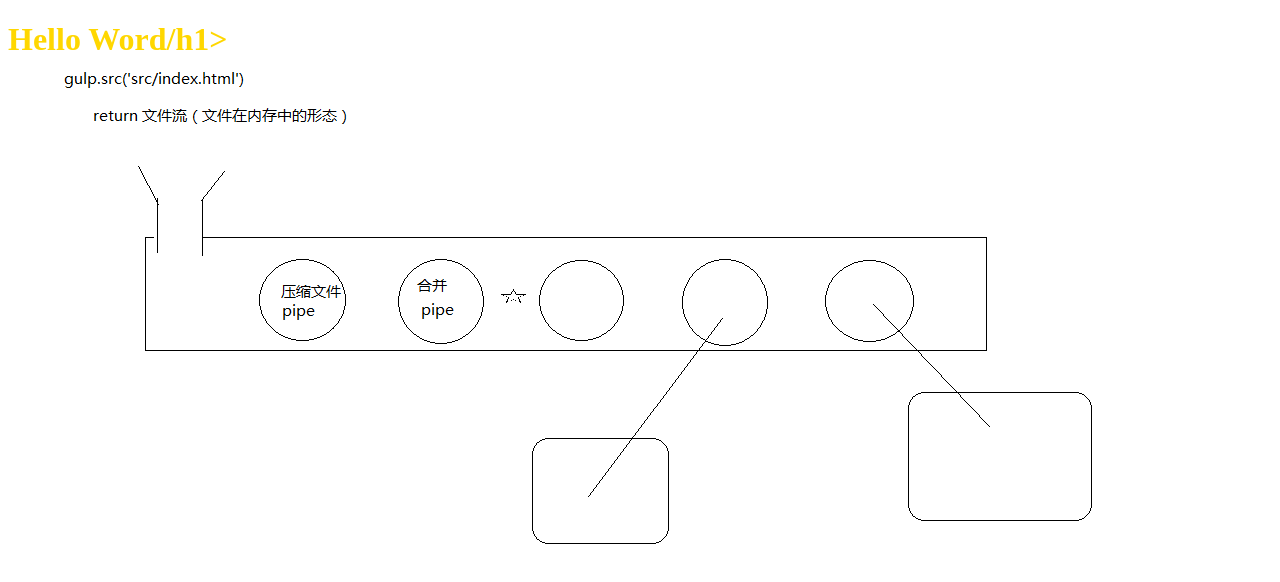
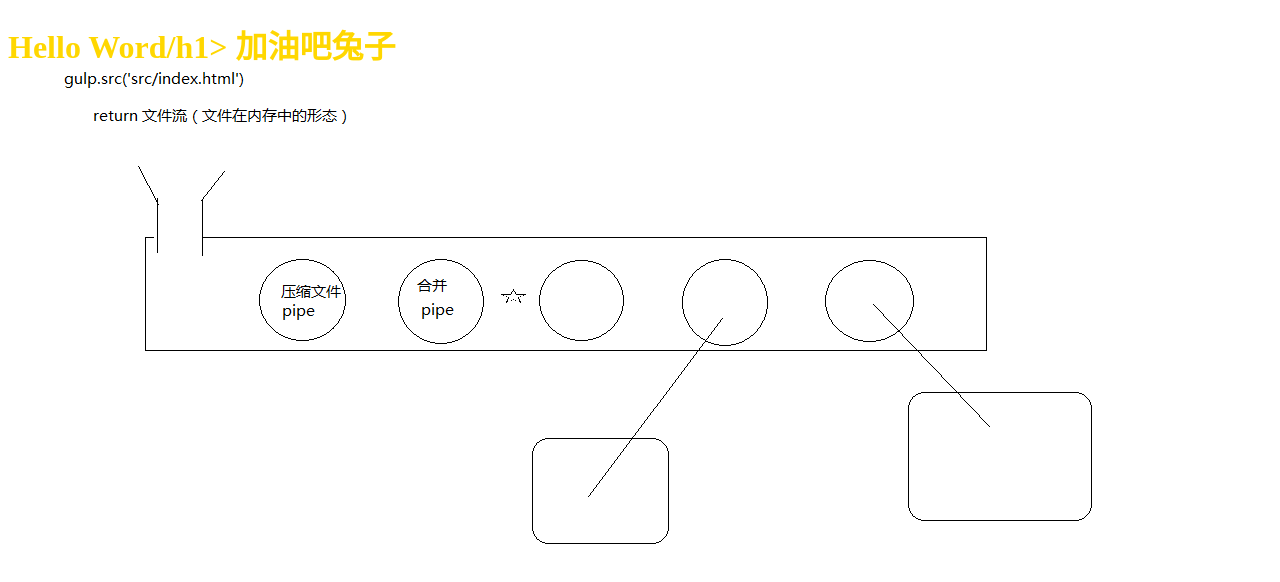
Before and after one commit to caiyunhui/git-demo, a website: page src/index.html in a window 1280 px wide. Drawn offline with nearby package versions, Linux system fonts and the light colour scheme; files that its build step writes are made by us from their sources.

Commit message:
第一次修改
勉励兔子

```diff
--- a/src/index.html
+++ b/src/index.html
@@ -8,6 +8,7 @@
 <body>
 <!-- 注释 -->
 <h1>Hello Word/h1>
+加油吧兔子
 	<script src="script/all.js"></script>
 </body>
 </html>
```
